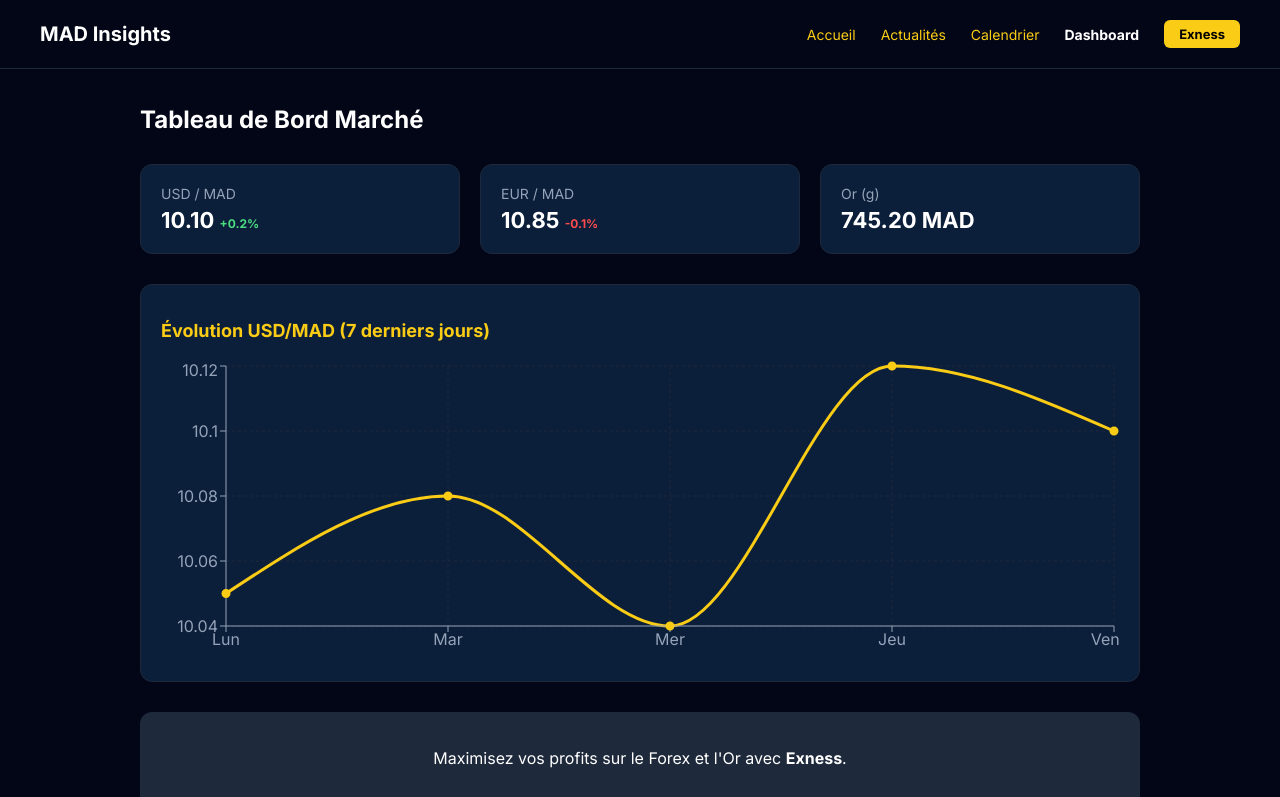
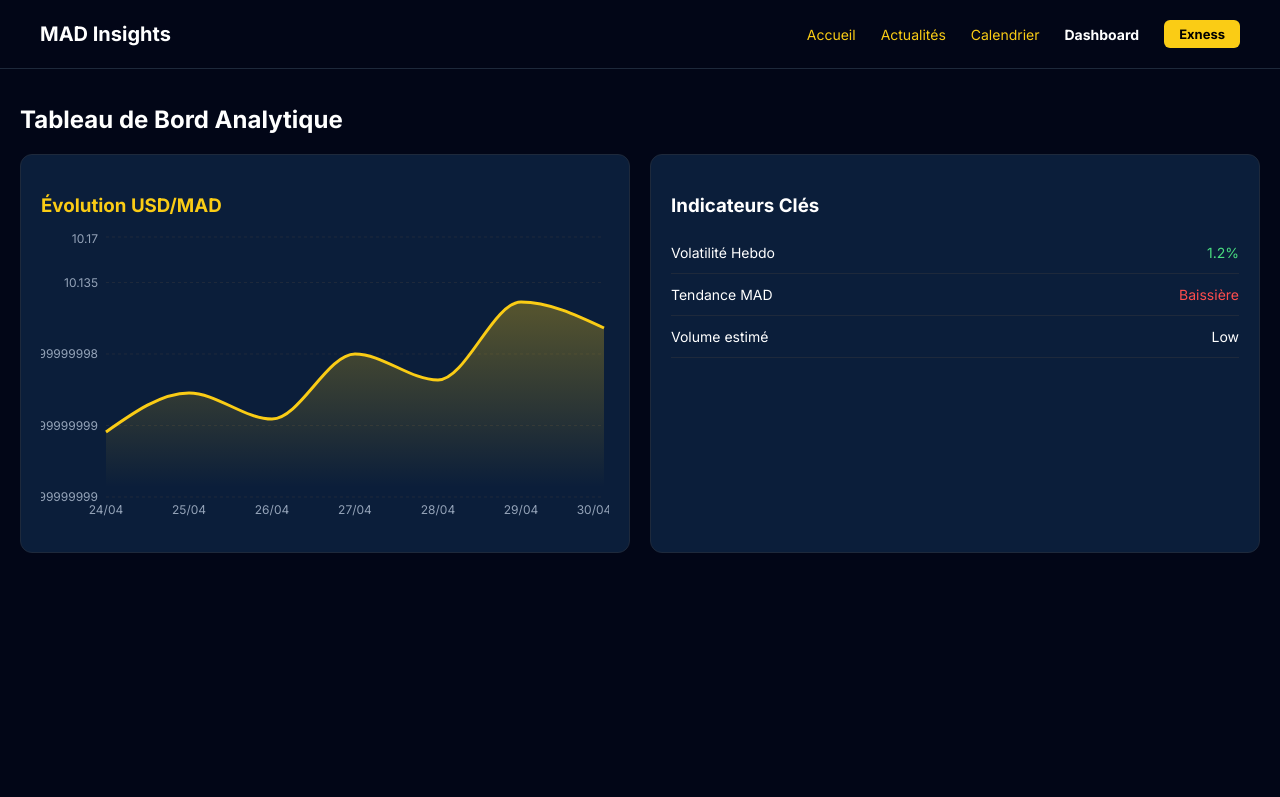
Before and after one commit to Haitam004/madinsights.com, a Next.js app: page /dashboard in a window 1280 px wide. Shown: the top 797 px of the page. Built offline with nearby package versions, Linux system fonts and the light colour scheme.

Commit message:
Ajout du lien Dashboard dans la navigation

```diff
--- a/app/dashboard/page.tsx
+++ b/app/dashboard/page.tsx
@@ -1,75 +1,76 @@
 "use client";
 
-import React from 'react';
-import { LineChart, Line, XAxis, YAxis, CartesianGrid, Tooltip, ResponsiveContainer } from 'recharts';
-import Link from 'next/link';
+import { LineChart, Line, XAxis, YAxis, CartesianGrid, Tooltip, ResponsiveContainer, AreaChart, Area } from 'recharts';
 
-// Exemple de données pour le graphique (à remplacer plus tard par ton API)
+// Données fictives pour l'instant (on les connectera à ton API plus tard)
 const data = [
-  { name: 'Lun', price: 10.05 },
-  { name: 'Mar', price: 10.08 },
-  { name: 'Mer', price: 10.04 },
-  { name: 'Jeu', price: 10.12 },
-  { name: 'Ven', price: 10.10 },
+  { date: '24/04', price: 10.02 },
+  { date: '25/04', price: 10.05 },
+  { date: '26/04', price: 10.03 },
+  { date: '27/04', price: 10.08 },
+  { date: '28/04', price: 10.06 },
+  { date: '29/04', price: 10.12 },
+  { date: '30/04', price: 10.10 },
 ];
 
 export default function Dashboard() {
   return (
-    <div style={container}>
-      <div style={content}>
-        <h1 style={title}>Tableau de Bord Marché</h1>
+    <div style={{ padding: "20px", background: "#020617", minHeight: "100vh", color: "white" }}>
+      <h1 style={{ fontSize: "24px", marginBottom: "20px" }}>Tableau de Bord Analytique</h1>
 
-        {/* 1. MINI CARTES DE PRIX (Forex & Or) */}
-        <div style={statsGrid}>
-          <div style={statCard}>
-            <p style={statLabel}>USD / MAD</p>
-            <p style={statValue}>10.10 <span style={{fontSize: '12px', color: '#4ade80'}}>+0.2%</span></p>
-          </div>
-          <div style={statCard}>
-            <p style={statLabel}>EUR / MAD</p>
-            <p style={statValue}>10.85 <span style={{fontSize: '12px', color: '#ff4d4d'}}>-0.1%</span></p>
-          </div>
-          <div style={statCard}>
-            <p style={statLabel}>Or (g)</p>
-            <p style={statValue}>745.20 MAD</p>
-          </div>
-        </div>
+      <div style={{ display: "grid", gap: "20px", gridTemplateColumns: "repeat(auto-fit, minmax(300px, 1fr))" }}>
 
-        {/* 2. GRAPHIQUE PRINCIPAL */}
-        <div style={chartSection}>
-          <h2 style={sectionTitle}>Évolution USD/MAD (7 derniers jours)</h2>
+        {/* CARTE GRAPHIQUE USD/MAD */}
+        <div style={{ background: "#0b1e3a", padding: "20px", borderRadius: "12px", border: "1px solid #1e293b" }}>
+          <h3 style={{ marginBottom: "15px", color: "#facc15" }}>Évolution USD/MAD</h3>
           <div style={{ width: '100%', height: 300 }}>
-            <ResponsiveContainer>
-              <LineChart data={data}>
-                <CartesianGrid strokeDasharray="3 3" stroke="#1e293b" />
-                <XAxis dataKey="name" stroke="#94a3b8" />
-                <YAxis domain={['auto', 'auto']} stroke="#94a3b8" />
-                <Tooltip contentStyle={{ backgroundColor: '#0f172a', border: '1px solid #1e293b' }} />
-                <Line type="monotone" dataKey="price" stroke="#facc15" strokeWidth={3} dot={{ fill: '#facc15' }} />
-              </LineChart>
+            <ResponsiveContainer width="100%" height="100%">
+              <AreaChart data={data}>
+                <defs>
+                  <linearGradient id="colorPrice" x1="0" y1="0" x2="0" y2="1">
+                    <stop offset="5%" stopColor="#facc15" stopOpacity={0.3}/>
+                    <stop offset="95%" stopColor="#facc15" stopOpacity={0}/>
+                  </linearGradient>
+                </defs>
+                <CartesianGrid strokeDasharray="3 3" stroke="#1e293b" vertical={false} />
+                <XAxis dataKey="date" stroke="#94a3b8" fontSize={12} tickLine={false} axisLine={false} />
+                <YAxis domain={['dataMin - 0.05', 'dataMax + 0.05']} stroke="#94a3b8" fontSize={12} tickLine={false} axisLine={false} />
+                <Tooltip
+                  contentStyle={{ backgroundColor: '#0f172a', border: '1px solid #1e293b', borderRadius: '8px' }}
+                  itemStyle={{ color: '#facc15' }}
+                />
+                <Area type="monotone" dataKey="price" stroke="#facc15" strokeWidth={3} fillOpacity={1} fill="url(#colorPrice)" />
+              </AreaChart>
             </ResponsiveContainer>
           </div>
         </div>
 
-        {/* 3. APPEL À L'ACTION STRATÉGIQUE */}
-        <div style={ctaBox}>
-          <p>Maximisez vos profits sur le Forex et l'Or avec <strong>Exness</strong>.</p>
-          <a href="https://one.exnessonelink.com/a/o9d6u5m1ye" target="_blank" style={ctaButton}>Démarrer le Trading</a>
+        {/* STATISTIQUES RAPIDES */}
+        <div style={{ background: "#0b1e3a", padding: "20px", borderRadius: "12px", border: "1px solid #1e293b" }}>
+          <h3 style={{ marginBottom: "15px" }}>Indicateurs Clés</h3>
+          <div style={statRow}>
+            <span>Volatilité Hebdo</span>
+            <span style={{ color: "#4ade80" }}>1.2%</span>
+          </div>
+          <div style={statRow}>
+            <span>Tendance MAD</span>
+            <span style={{ color: "#ff4d4d" }}>Baissière</span>
+          </div>
+          <div style={statRow}>
+            <span>Volume estimé</span>
+            <span>Low</span>
+          </div>
         </div>
+
       </div>
     </div>
   );
 }
 
-/* Styles */
-const container = { background: "#020617", minHeight: "100vh", color: "white", padding: "20px" };
-const content = { maxWidth: "1000px", margin: "0 auto" };
-const title = { fontSize: "24px", marginBottom: "30px", fontWeight: "bold" };
-const statsGrid = { display: "grid", gridTemplateColumns: "repeat(auto-fit, minmax(200px, 1fr))", gap: "20px", marginBottom: "30px" };
-const statCard = { background: "#0b1e3a", padding: "20px", borderRadius: "12px", border: "1px solid #1e293b" };
-const statLabel = { color: "#94a3b8", fontSize: "14px", margin: 0 };
-const statValue = { fontSize: "22px", fontWeight: "bold", margin: "5px 0 0 0" };
-const chartSection = { background: "#0b1e3a", padding: "20px", borderRadius: "12px", border: "1px solid #1e293b", marginBottom: "30px" };
-const sectionTitle = { fontSize: "18px", marginBottom: "20px", color: "#facc15" };
-const ctaBox = { background: "#1e293b", padding: "20px", borderRadius: "12px", textAlign: "center" as const, display: "flex", flexDirection: "column" as const, alignItems: "center", gap: "15px" };
-const ctaButton = { background: "#facc15", color: "#000", padding: "10px 25px", borderRadius: "8px", fontWeight: "bold", textDecoration: "none" };
+const statRow = {
+  display: "flex",
+  justifyContent: "space-between",
+  padding: "12px 0",
+  borderBottom: "1px solid #1e293b",
+  fontSize: "14px"
+};
--- a/app/layout.tsx
+++ b/app/layout.tsx
@@ -29,6 +29,8 @@ export default function RootLayout({
           crossOrigin="anonymous"
           strategy="afterInteractive"
         />
+        <meta name="viewport" content="width=device-width, initial-scale=1, maximum-scale=1, user-scalable=0"/>
+
       </head>
       <body className={inter.className} style={{ margin: 0, padding: 0, backgroundColor: "#020617", color: "white" }}>
         <div style={{ display: "flex", flexDirection: "column", minHeight: "100vh", width: "100%" }}>
```
Also changed, not shown: app/page.tsx (+11 -2 lines).
